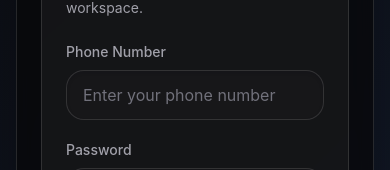
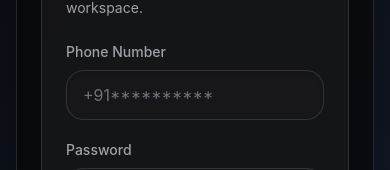
Before and after one commit to Saharshasamala1112/Corpus_Nexus_AI, a React (Vite) app in the folder frontend/: page /login in a window 390 px wide. Shown: the part 481-651 px from the top of the page. Built offline with nearby package versions, Linux system fonts and the light colour scheme; no server answers.

Commit message:
Change phone number placeholder

```diff
--- a/frontend/src/pages/auth/LoginPage.tsx
+++ b/frontend/src/pages/auth/LoginPage.tsx
@@ -80,7 +80,7 @@ const LoginPage = () => {
                   <input
                     id="phone"
                     type="tel"
-                    placeholder="Enter your phone number"
+                    placeholder="+91**********"
                     value={phone}
                     onChange={(e) => setPhone(e.target.value)}
                     className="w-full rounded-2xl border border-zinc-700 bg-zinc-900/80 px-4 py-3 text-zinc-100 placeholder:text-zinc-500 caret-blue-500 shadow-inner outline-none transition focus:border-violet-500"
```
Also changed, not shown: 1 other file (tests, documents, lock files or other folders).
